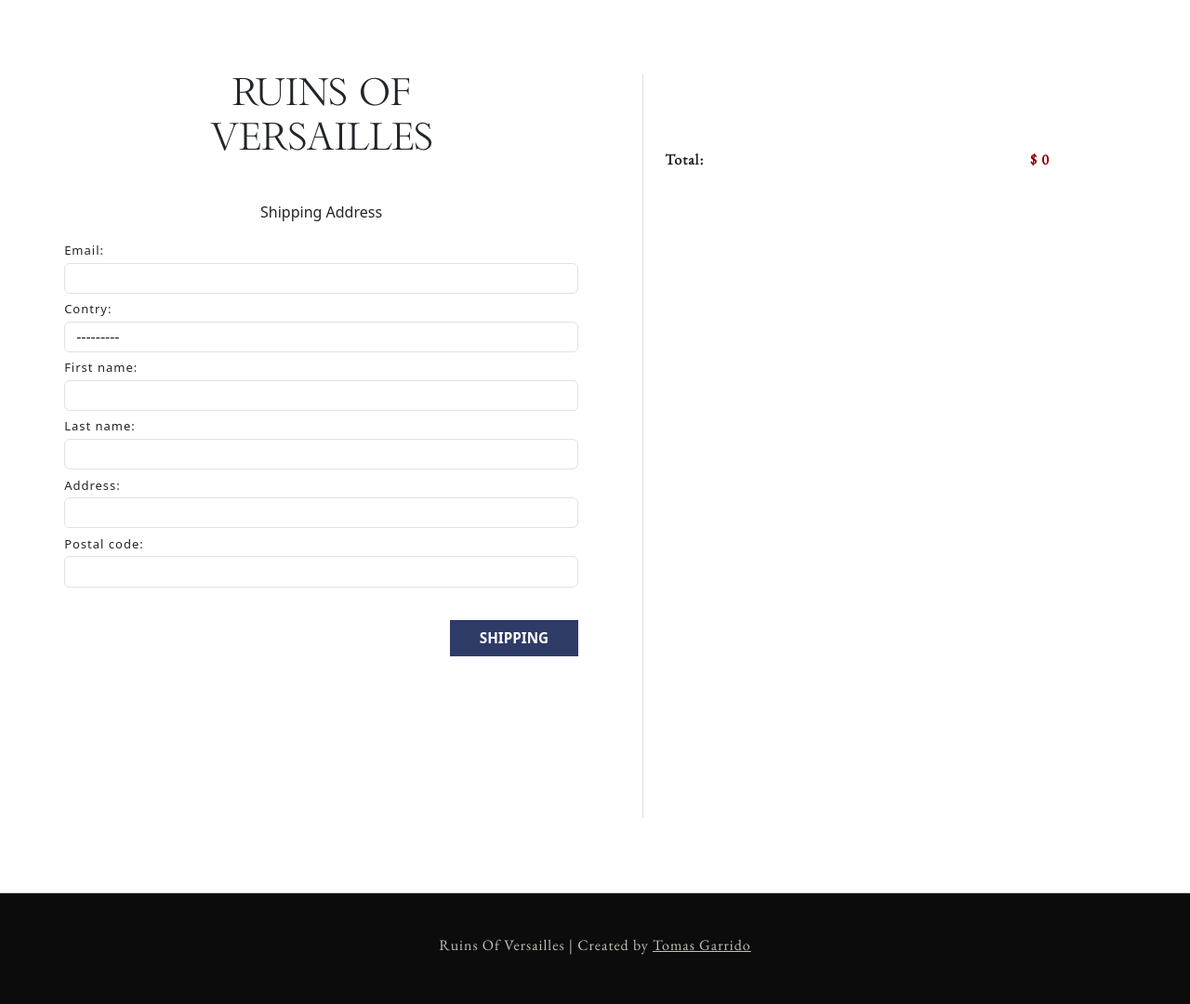
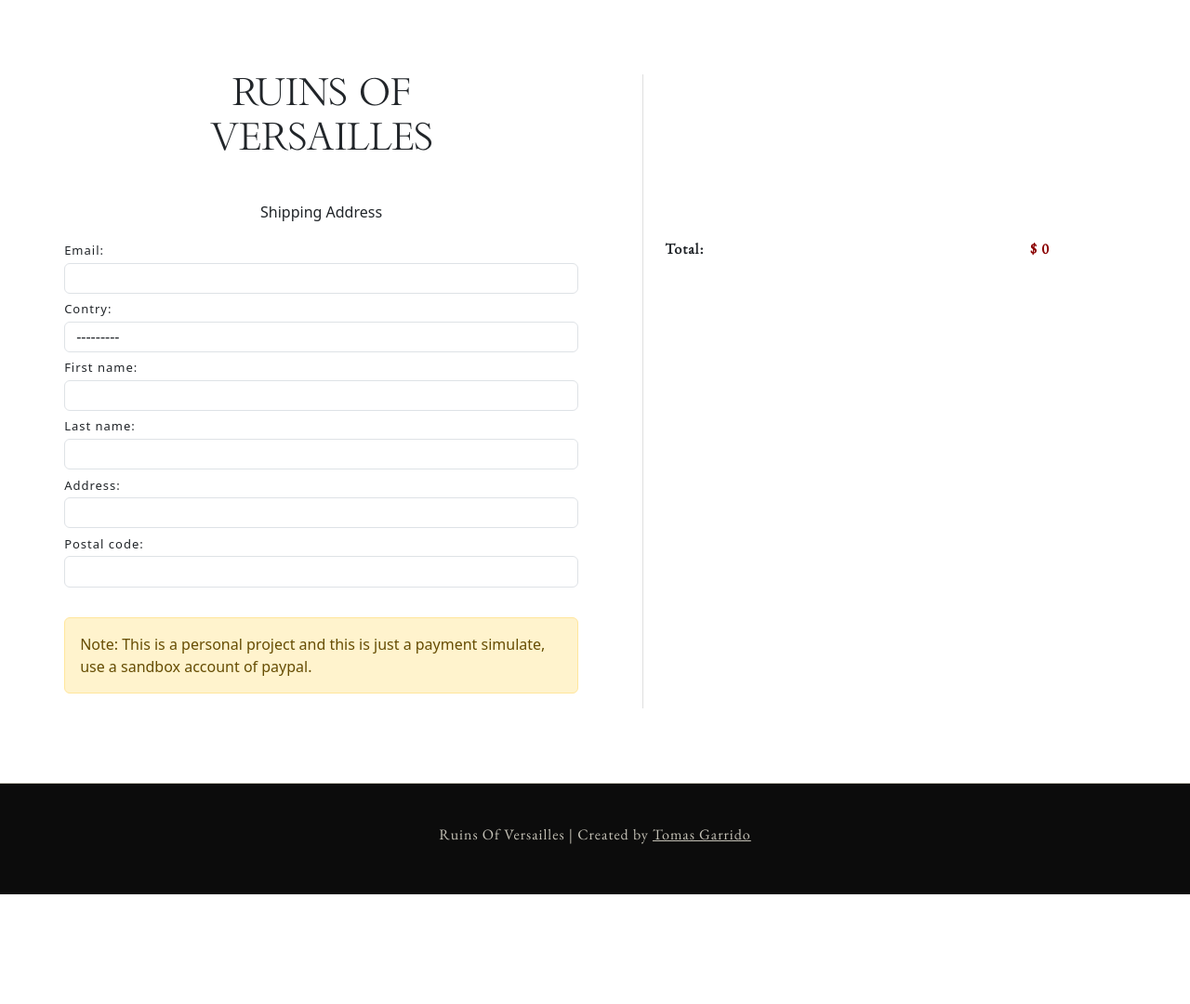
Before and after one commit to Garridot/Ruins-of-Versailles_Ecommerce-Project, a Django app: page /checkout_order/ in a window 1280 px wide. Shown: the whole page at 93% size. After the commit the page ends 962 px from the top, so only its background shows below. Run offline with Django 4.2, Linux system fonts and the light colour scheme; some libraries are stand-ins or nearby versions.

Commit message:
integrate paypal

```diff
--- a/ecommerceApi/settings.py
+++ b/ecommerceApi/settings.py
@@ -50,9 +50,13 @@ INSTALLED_APPS = [
     "rest_framework",
     'corsheaders',
 
+    # Paypal Integrations
+    'paypal.standard.ipn',
+
     # Internal Apps
     "core",
     "api",
+
 ]
 
 MIDDLEWARE = [
--- a/static/css/checkout.css
+++ b/static/css/checkout.css
@@ -1,10 +1,10 @@
 .checkout{
     width: 90%;
     margin: auto;
-    height: 100vh;
+    height: 100%;
     display: flex;
     justify-content: space-between;
-    margin: 5rem 0 0;
+    margin: 5rem 0 ;
 }
 
 .form-user{
@@ -69,7 +69,7 @@ form select{
 
 .items {
     width: 90%;
-    margin: 1.5rem auto 5rem;
+    margin: 11rem auto 5rem;
 }
 
 .item {
@@ -108,24 +108,18 @@ form select{
     font-weight: 900;
 }
 
-
-.submit{
+.alert.alert-warning {
     width: 80%;
     margin: auto;
-    display: flex;
-    justify-content: end;
+    margin-top: 2rem;
 }
 
-.submit button{
-    padding: 0.5rem 2rem;
-    background: #2e3b67;
-    color: white;
-    border: 0;
-    font-size: 0.95rem;
-    text-transform: uppercase;
-    font-weight: 600;
-    margin: 2rem 0 0;
+div#paypal-button-container {
+    width: 80%;
+    margin: auto;
+    margin-top: 1rem;
 }
+
 
 
 @media(max-width:1000px){
--- a/templates/checkout.html
+++ b/templates/checkout.html
@@ -13,9 +13,10 @@
         <form action="">
             {{ form }}
         </form>
-        <div class="submit">
-            <button onclick="checkout()">Shipping</button>
-        </div>
+        <div class="alert alert-warning" role="alert">
+            Note: This is a personal project and this is just a payment simulate, use a sandbox account of paypal.
+    </div>
+        <div id="paypal-button-container"></div>
     </div>
     <div class="summery">
         <div class="items"></div>
@@ -23,4 +24,33 @@
 </section>
 
 <script src="{% static 'js/checkout.js' %}"></script>
+
+
+<!-- Include the PayPal JavaScript SDK -->
+<script src="https://www.paypal.com/sdk/js?client-id=test&currency=USD"></script>
+
+<script>
+    // Render the PayPal button into #paypal-button-container
+    paypal.Buttons({
+
+        // Set up the transaction
+        createOrder: function(data, actions) {
+            return actions.order.create({
+                purchase_units: [{
+                    amount: {
+                        value: String(document.querySelector(".total:nth-child(3) span:nth-child(2)").textContent).replace("$ ","")
+                    }
+                }]
+            });
+        },
+
+        // Finalize the transaction
+        onApprove: function(data, actions) {
+            checkout()
+        }
+
+
+    }).render('#paypal-button-container');
+</script>
+</script>
 {% endblock %}
```
Also changed, not shown: templates/payment.html (added, +10 -0 lines), db.sqlite3, ecommerceApi/urls.py (line endings or trailing spaces), static/js/checkout.js (line endings or trailing spaces).
